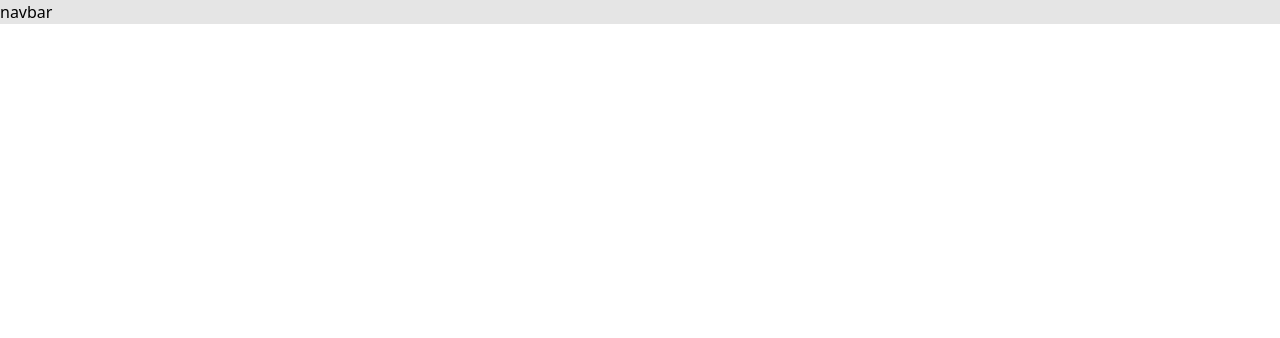
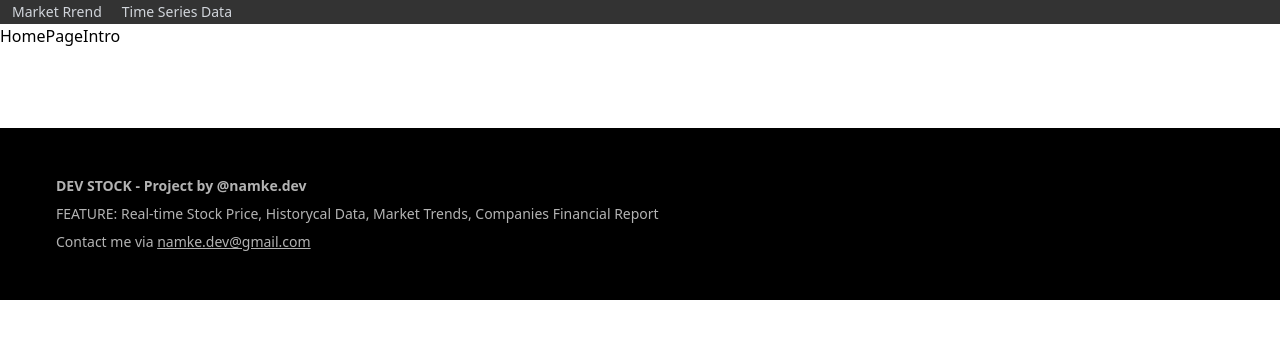
Before and after one commit to namke-dev/ThreeD-Catalog, a Next.js app: page /home in a window 1280 px wide. Shown: the top 338 px of the page. Built offline with nearby package versions, Linux system fonts and the light colour scheme.

Commit message:
test homepage

```diff
--- /dev/null
+++ b/src/components/layouts/Footer.jsx
@@ -0,0 +1,18 @@
+import React from "react";
+
+export default function Footer() {
+  return (
+    <footer className="w-full">
+      <div className="flex flex-col px-5 md:px-14 py-12 mt-20 bg-black text-white/70 text-xs md:text-sm gap-0">
+        <p className="font-semibold pb-2">DEV STOCK - Project by @namke.dev</p>
+        <p className="pb-2">
+          FEATURE: Real-time Stock Price, Historycal Data, Market Trends,
+          Companies Financial Report
+        </p>
+        <p>
+          Contact me via <span className="underline">namke.dev@gmail.com</span>
+        </p>
+      </div>
+    </footer>
+  );
+}
--- /dev/null
+++ b/src/components/layouts/HomePageIntro.jsx
@@ -0,0 +1,5 @@
+import React from "react";
+
+export default function HomePageIntro() {
+  return <div>HomePageIntro</div>;
+}
--- a/src/components/layouts/Navbar.jsx
+++ b/src/components/layouts/Navbar.jsx
@@ -2,14 +2,11 @@ import React from "react";
 
 export default function Navbar() {
   return (
-    <div
-      className="
-      absolute top-0
-      h-auto w-full
-      bg-black/10
-      z-50"
-    >
-      navbar
-    </div>
+    <header className="w-full">
+      <div className="flex flex-row flex-wrap items-center justify-start bg-black/80 text-gray-300 text-sm px-3 py-0.5 gap-5">
+        <button>Market Rrend</button>
+        <button>Time Series Data</button>
+      </div>
+    </header>
   );
 }
--- a/src/pages/home.js
+++ b/src/pages/home.js
@@ -1,10 +1,14 @@
 import Navbar from "@/components/layouts/Navbar";
+import Footer from "@/components/layouts/Footer";
 import React from "react";
+import HomePageIntro from "@/components/layouts/HomePageIntro";
 
 export default function Home() {
   return (
     <div>
       <Navbar />
+      <HomePageIntro />
+      <Footer />
     </div>
   );
 }
```
